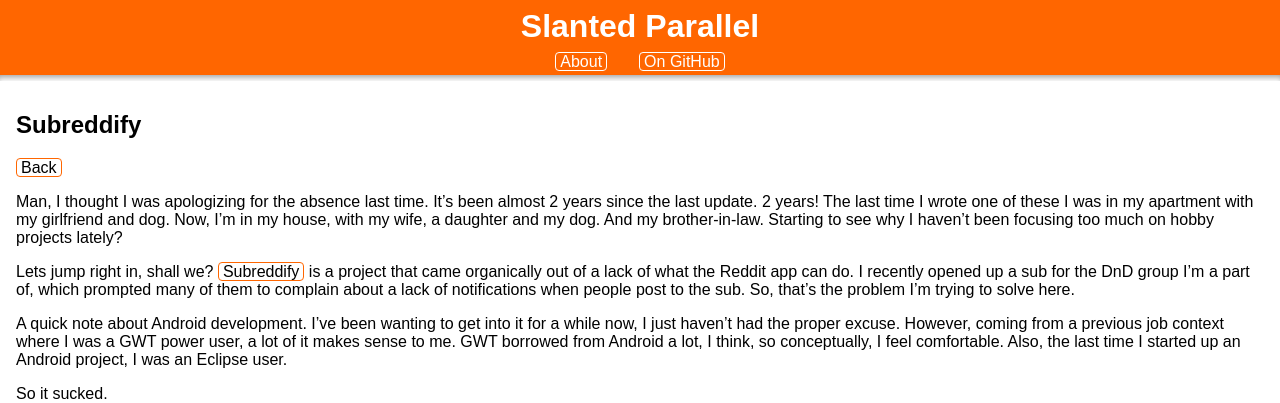
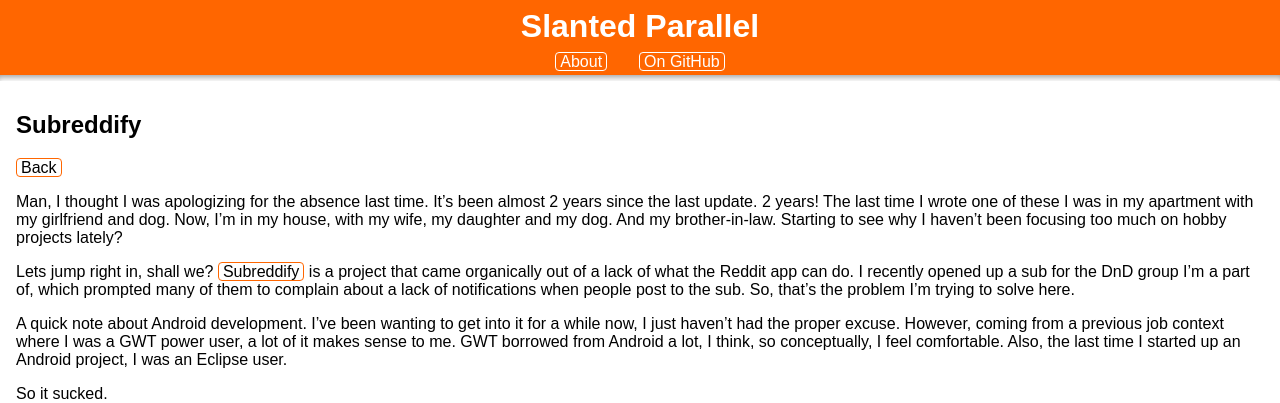
Before and after one commit to thomaskeschl/thomaskeschl.github.io, a Jekyll site: the page built from _posts/2017-1-30-subreddify.md, in a window 1280 px wide. Shown: the top 403 px of the page. Built offline with Jekyll 4.4.1, drawn with Linux system fonts in a browser that asks for light colours.

Commit message:
Fix errors.

```diff
--- a/_posts/2017-1-30-subreddify.md
+++ b/_posts/2017-1-30-subreddify.md
@@ -3,9 +3,9 @@
 layout: post
 ---
 
-Man, I thought I was apologizing for the absence last time. It's been almost 2 years since the last update. 2 years! The last time I wrote one of these I was in my apartment with my girlfriend and dog. Now, I'm in my house, with my wife, a daughter and my dog. And my brother-in-law. Starting to see why I haven't been focusing too much on hobby projects lately?
+Man, I thought I was apologizing for the absence last time. It's been almost 2 years since the last update. 2 years! The last time I wrote one of these I was in my apartment with my girlfriend and dog. Now, I'm in my house, with my wife, my daughter and my dog. And my brother-in-law. Starting to see why I haven't been focusing too much on hobby projects lately?
 
-Lets jump right in, shall we? [Subreddify](https://github.com/syntacted/subreddify-android) is a project that came organically out of a lack of what the Reddit app can do. I recently opened up a sub for the DnD group I'm a part of, which prompted many of them to complain about a lack of notifications when people post to the sub. So, that's the problem I'm trying to solve here.
+Lets jump right in, shall we? [Subreddify](https://github.com/syntactec/subreddify-android) is a project that came organically out of a lack of what the Reddit app can do. I recently opened up a sub for the DnD group I'm a part of, which prompted many of them to complain about a lack of notifications when people post to the sub. So, that's the problem I'm trying to solve here.
 
 A quick note about Android development. I've been wanting to get into it for a while now, I just haven't had the proper excuse. However, coming from a previous job context where I was a GWT power user, a lot of it makes sense to me. GWT borrowed from Android a lot, I think, so conceptually, I feel comfortable. Also, the last time I started up an Android project, I was an Eclipse user.
 
```
